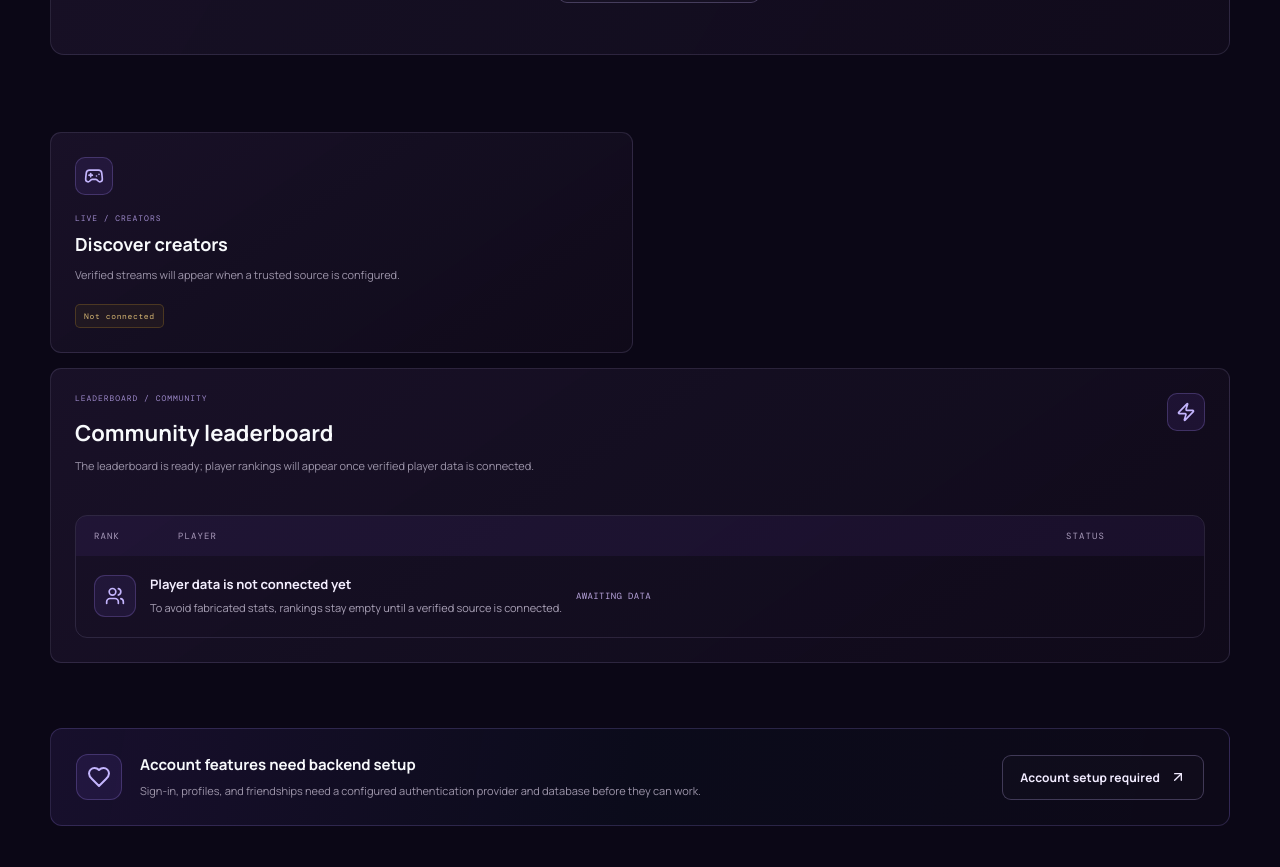
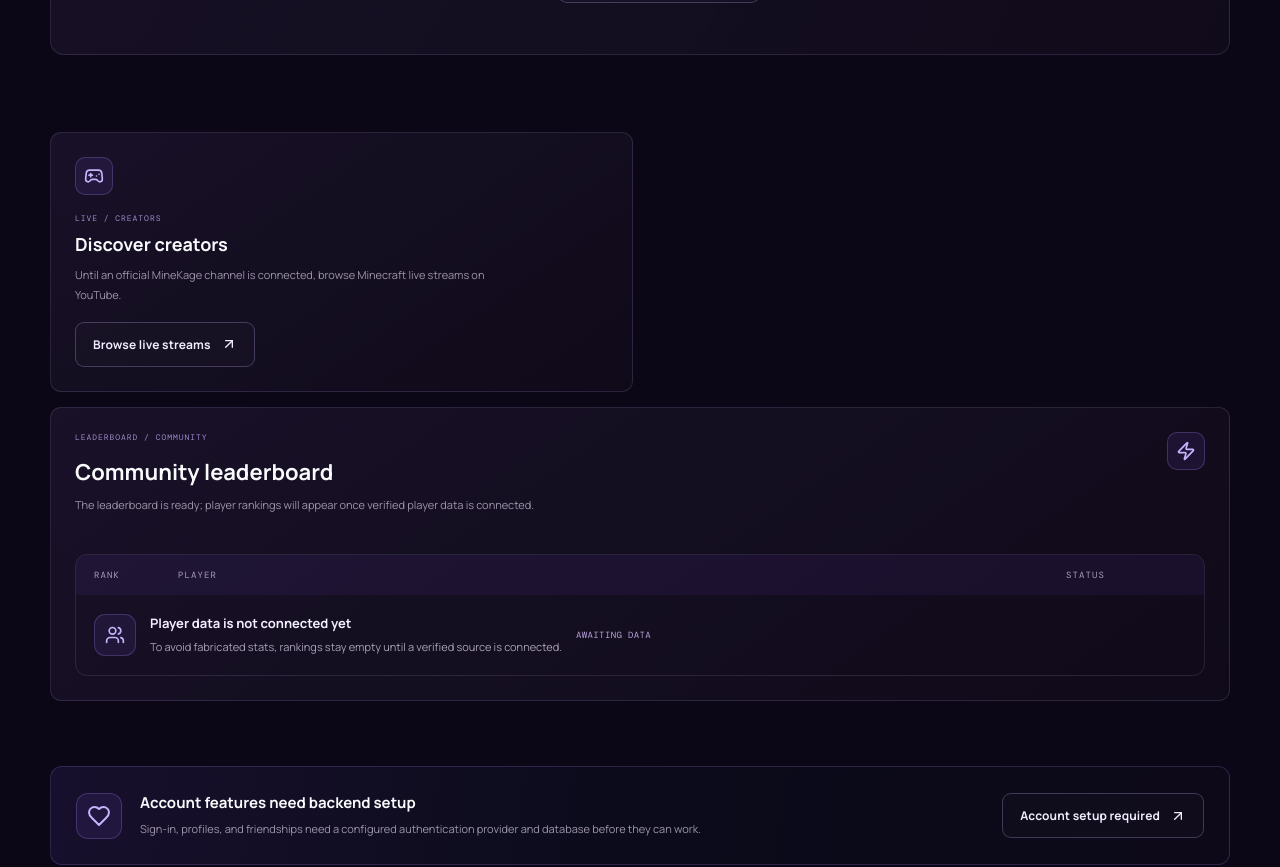
Before and after one commit to mmatinghaffari1390-create/MineKage, a React (Vite) app: page / in a window 1280 px wide. Shown: the part 5000-5867 px from the top of the page. Built offline with nearby package versions, Linux system fonts and the light colour scheme; no server answers.

Commit message:
Add a working YouTube live discovery link

```diff
--- a/src/App.tsx
+++ b/src/App.tsx
@@ -301,7 +301,7 @@ function App() {
       </section>
 
       <section className="section-wrap mini-sections">
-        <article className="mini-panel" id="live"><span className="mini-panel-icon"><Gamepad2 size={20} /></span><span className="mini-panel-label">LIVE / CREATORS</span><h3>{locale === 'fa' ? 'سازندگان را کشف کن' : 'Discover creators'}</h3><p>{locale === 'fa' ? 'وقتی منبع معتبر متصل شد، پخش‌های تأییدشده نمایش داده می‌شوند.' : 'Verified streams will appear when a trusted source is configured.'}</p><span className="coming-tag">{t.soon}</span></article>
+        <article className="mini-panel" id="live"><span className="mini-panel-icon"><Gamepad2 size={20} /></span><span className="mini-panel-label">LIVE / CREATORS</span><h3>{locale === 'fa' ? 'سازندگان را کشف کن' : 'Discover creators'}</h3><p>{locale === 'fa' ? 'تا زمان اتصال کانال رسمی MineKage، می‌توانی پخش‌های زنده ماینکرفت را در یوتیوب ببینی.' : 'Until an official MineKage channel is connected, browse Minecraft live streams on YouTube.'}</p><a className="button button-outline" href="https://www.youtube.com/live" target="_blank" rel="noopener noreferrer">{locale === 'fa' ? 'مشاهده پخش‌های زنده' : 'Browse live streams'}<ArrowUpRight size={16} /></a></article>
         <article className="mini-panel leaderboard-panel" id="leaderboard">
           <div className="leaderboard-heading"><div><span className="mini-panel-label">LEADERBOARD / COMMUNITY</span><h3>{locale === 'fa' ? 'رده‌بندی بازیکنان' : 'Community leaderboard'}</h3><p>{locale === 'fa' ? 'جدول رتبه‌بندی آماده است؛ رتبه‌ها پس از اتصال داده معتبر بازیکنان نمایش داده می‌شوند.' : 'The leaderboard is ready; player rankings will appear once verified player data is connected.'}</p></div><span className="mini-panel-icon"><Zap size={20} /></span></div>
           <div className="leaderboard-preview">
```
